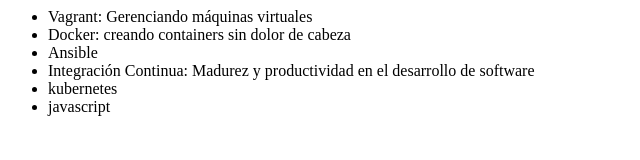
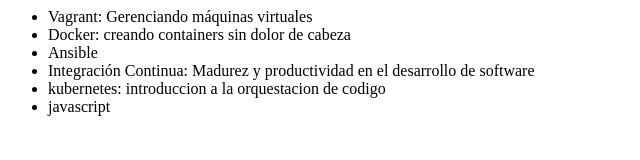
Before and after one commit to richmg91/ServerGITHUB, a plain HTML site: page index.html in a window 1280 px wide. Shown: the whole page, without its empty margins (0-640 px from the left). Drawn offline with Linux system fonts and the light colour scheme.

```diff
--- a/index.html
+++ b/index.html
@@ -12,7 +12,7 @@
         <li>Docker: creando containers sin dolor de cabeza</li>
         <li>Ansible</li>
         <li>Integración Continua: Madurez y productividad en el desarrollo de software</li>
-        <li>kubernetes</li>
+        <li>kubernetes: introduccion a la orquestacion de codigo</li>
         <li>javascript</li>
     </ul>
 
```
